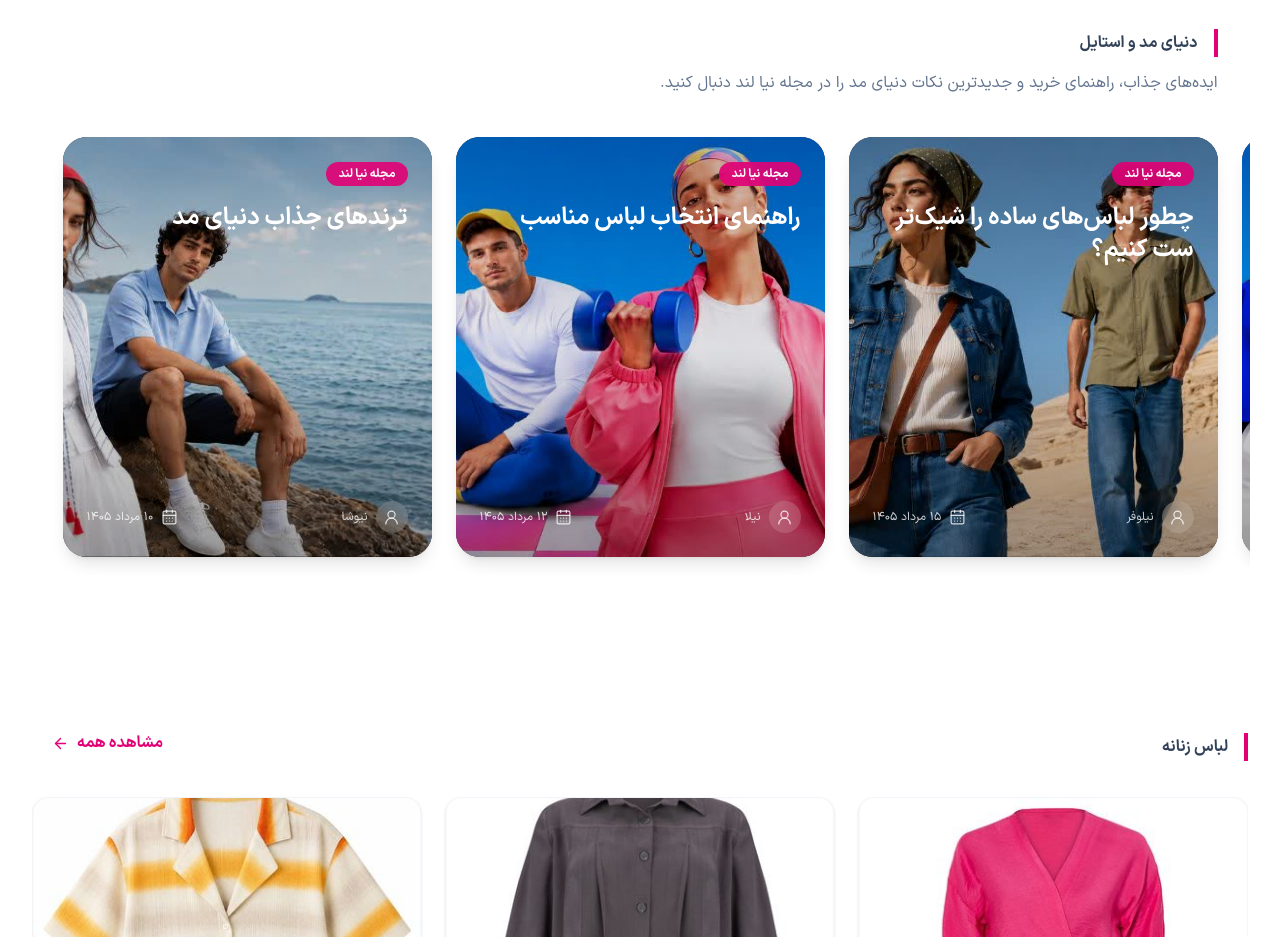
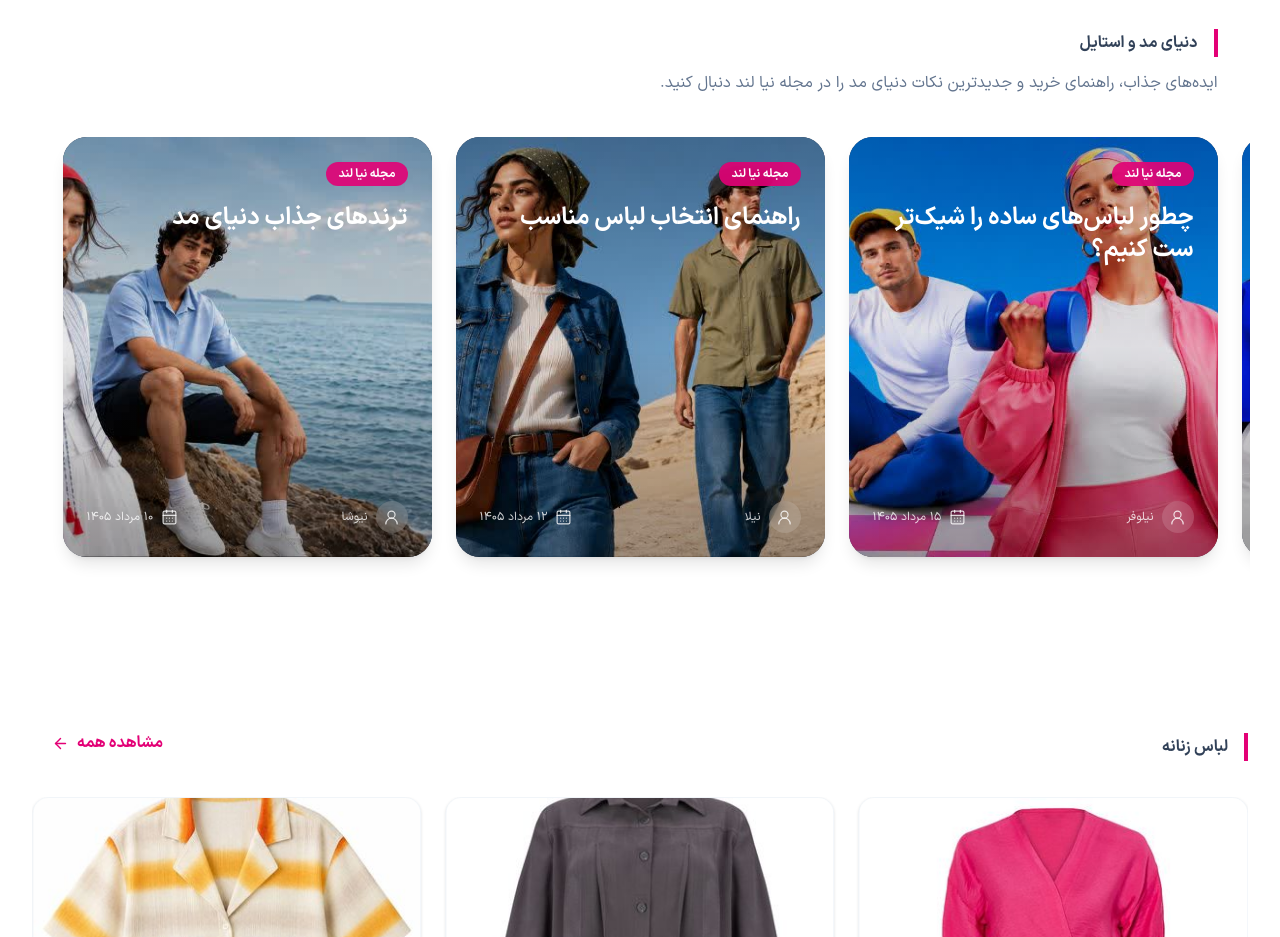
Before and after one commit to mardi-niyayesh/fashion-store, a Next.js app: page /fashion-store/ in a window 1280 px wide. Shown: the part 1760-2697 px from the top of the page. Built offline with nearby package versions, Linux system fonts and the light colour scheme.

Commit message:
refactor

```diff
--- a/src/feacher/Home/FashionMagazine/index.tsx
+++ b/src/feacher/Home/FashionMagazine/index.tsx
@@ -28,7 +28,7 @@ const articles = [
     title: "چطور لباس‌های ساده را شیک‌تر ست کنیم؟",
     description:
       "با انتخاب درست رنگ‌ها، اکسسوری‌ها و ترکیب آیتم‌های ساده می‌توانید ظاهری جذاب و متفاوت داشته باشید.",
-    image: img3,
+    image: img2,
     nameAuth: "نیلوفر",
     date: "۱۵ مرداد ۱۴۰۵",
   },
@@ -38,7 +38,7 @@ const articles = [
     description:
       "قبل از خرید لباس بهتر است با نکات مهم انتخاب سایز، جنس پارچه و تناسب لباس با فرم بدن آشنا شوید.",
 
-    image: img2,
+    image: img3,
     nameAuth: "نیلا",
     date: "۱۲ مرداد ۱۴۰۵",
   },
@@ -169,6 +169,7 @@ const FashionMagazine = () => {
                   image={article.image}
                   nameAuth={article.nameAuth}
                   date={article.date}
+                  id={article.id}
                 />
               </motion.div>
             </SwiperSlide>
```
